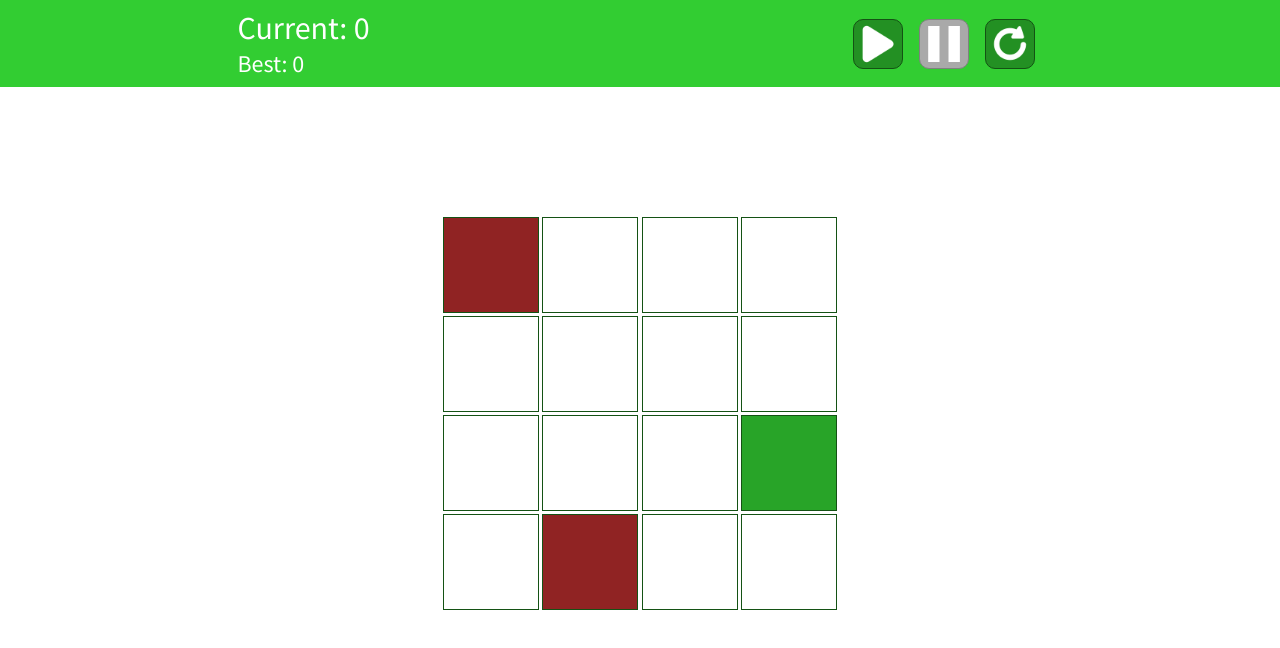
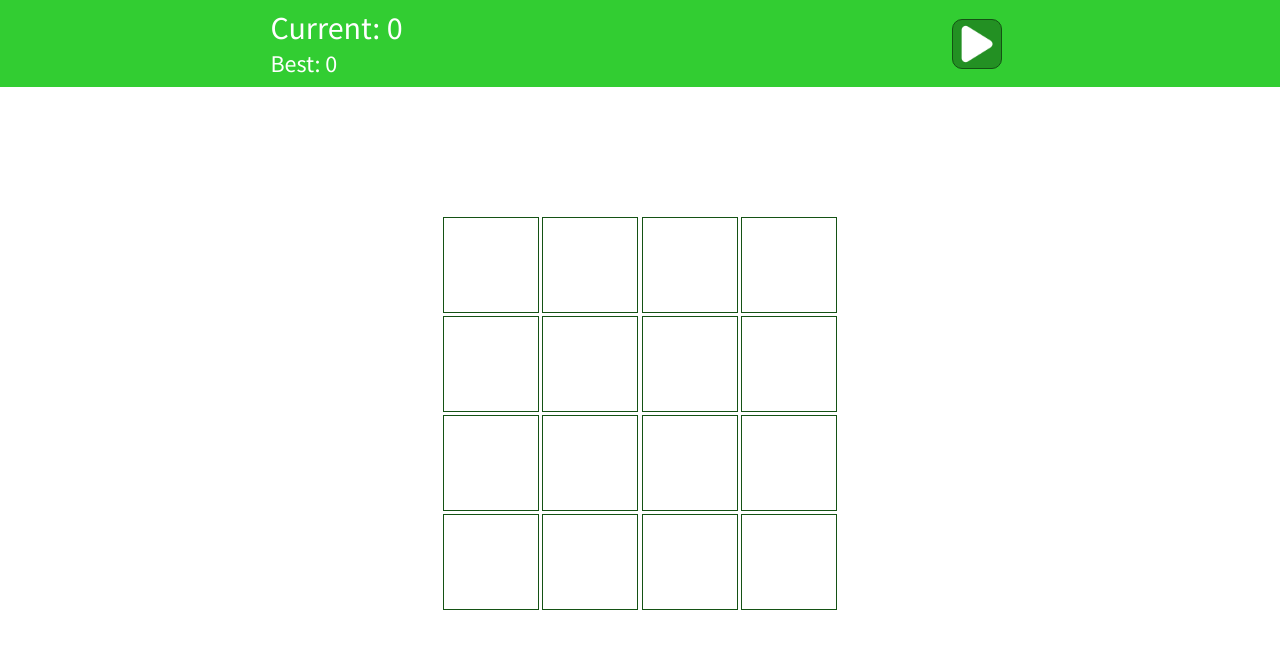
Before and after one commit to martin-mastermind/hobby-snake-game, a Vue app: page / in a window 1280 px wide. Shown: the top 648 px of the page. Built offline with nearby package versions, Linux system fonts and the light colour scheme.

Commit message:
[Majestic Snake] Добавлена логика упраления. Переработка кнопок в панели

```diff
--- a/src/components/Field.vue
+++ b/src/components/Field.vue
@@ -12,7 +12,7 @@
 </template>
 
 <script>
-import { mapActions } from 'vuex'
+import { mapActions, mapGetters } from 'vuex'
 
 export default {
     name: 'Field',
@@ -34,25 +34,59 @@ export default {
             direction: null,
             pointsLimit: 3,
 
-            gameTimer: null
+            gameTimer: null,
+            fps: 2
         }
     },
+    computed: {
+        ...mapGetters(['isStarted'])
+    },
     created() {
-        this.snakeHead = this.getRandomPoint();
-        this.field[this.snakeHead.y][this.snakeHead.x] = 1
-
         window.addEventListener('keyup', this.initLogic)
-        this.gameTimer = setInterval(() => {
-            this.gameTick();
-        }, 750);
+    },
+    watch: {
+        isStarted(newVal) {
+            if (newVal) this.startGame()
+        }
     },
     methods: {
-        ...mapActions(['addScore', 'resetScore']),
+        ...mapActions(['addScore', 'resetScore', 'reset']),
         getRandomInt(min, max) {
             const rand = min + Math.random() * (max + 1 - min)
             return Math.floor(rand)
         },
+        startGame() {
+            this.snakeHead = this.getRandomPoint();
+            this.field[this.snakeHead.y][this.snakeHead.x] = 1
+
+            this.gameTimer = requestAnimationFrame(this.gameTick)
+        },
+        resetGame() {
+            this.field = [
+                [0, 0, 0, 0],
+                [0, 0, 0, 0],
+                [0, 0, 0, 0],
+                [0, 0, 0, 0],
+            ]
+
+            this.snakeHead = {
+                x: 0,
+                y: 0
+            }
+
+            this.snakeBody = []
+            this.points = []
+
+            this.direction = null
+
+            cancelAnimationFrame(this.gameTimer)
+            this.gameTimer = null
+
+            this.reset()
+        },
         initLogic(e) {
+            if (!this.isStarted) return
+
             if (!this.allowedKeys.includes(e.keyCode)) return
             this.direction = e.keyCode
         },
@@ -66,6 +100,8 @@ export default {
             return pointA.x === pointB.x && pointA.y === pointB.y
         },
         gameTick() {
+            if (!this.isStarted) return
+
             const oldHeadPosition = { ...this.snakeHead }
             const oldTailPosition = this.snakeBody.length ? { ...this.snakeBody[this.snakeBody.length - 1] } : null
 
@@ -86,8 +122,8 @@ export default {
             const selfEaten = this.snakeBody.some(point => point.x === this.snakeHead.x && point.y === this.snakeHead.y)
 
             if(outOfMap || selfEaten) {
-                clearInterval(this.gameTimer)
                 this.resetScore()
+                setTimeout(this.resetGame, 500)
                 return
             }
 
@@ -117,6 +153,10 @@ export default {
             }
 
             this.render()
+
+            setTimeout(() => {
+                this.gameTimer = requestAnimationFrame(this.gameTick)
+            }, 1000 / this.fps)
         },
         render() {
             this.field = [
--- a/src/components/Panel.vue
+++ b/src/components/Panel.vue
@@ -9,16 +9,6 @@
                 'disabled': gameState === 1
             }" @click="start">
                 <img src="@/assets/play.png" alt="">
-            </div>
-            <div class="controls-btn pause" :class="{
-                'disabled': gameState === 0
-            }" @click="pause">
-                <img src="@/assets/pause.png" alt="">
-            </div>
-            <div class="controls-btn reset" :class="{
-                'disabled': gameState === -1
-            }" @click="reset">
-                <img src="@/assets/reset.png" alt="">
             </div>
         </section>
     </nav>
@@ -33,7 +23,7 @@ export default {
     ...mapGetters(['allScore', 'gameState'])
   },
   methods: {
-    ...mapActions(['start', 'pause', 'reset'])
+    ...mapActions(['start'])
   }
 }
 </script>
--- a/src/store/index.js
+++ b/src/store/index.js
@@ -4,18 +4,18 @@ export default createStore({
   state: {
     score: 0,
     bestScore: 0,
-    gameState: 0
+    isStarted: false
   },
   mutations: {
     ADD_SCORE(state) {
       state.score++
     },
     RESET_SCORE(state) {
-      state.bestScore = state.score
+      state.bestScore = Math.max(state.bestScore, state.score)
       state.score = 0
     },
-    SET_GAME_STATE(state, type) {
-      state.gameState = type
+    SET_IS_STARTED(state, type) {
+      state.isStarted = type
     }
   },
   getters: {
@@ -25,8 +25,8 @@ export default createStore({
         bestScore: state.bestScore
       }
     },
-    gameState(state) {
-      return state.gameState
+    isStarted(state) {
+      return state.isStarted
     }
   },
   actions: {
@@ -37,19 +37,14 @@ export default createStore({
       commit('RESET_SCORE');
     },
     start({ commit, state }) {
-      if (state.gameState === 1) return
+      if (state.isStarted) return
 
-      commit('SET_GAME_STATE', 1)
-    },
-    pause({ commit, state }) {
-      if (state.gameState === 0) return
-
-      commit('SET_GAME_STATE', 0)
+      commit('SET_IS_STARTED', true)
     },
     reset({ commit, state }) {
-      if (state.gameState === -1) return
+      if (!state.isStarted) return
 
-      commit('SET_GAME_STATE', -1)
+      commit('SET_IS_STARTED', false)
     },
   }
 })
```
Also changed, not shown: src/assets/pause.png (deleted), src/assets/reset.png (deleted).
